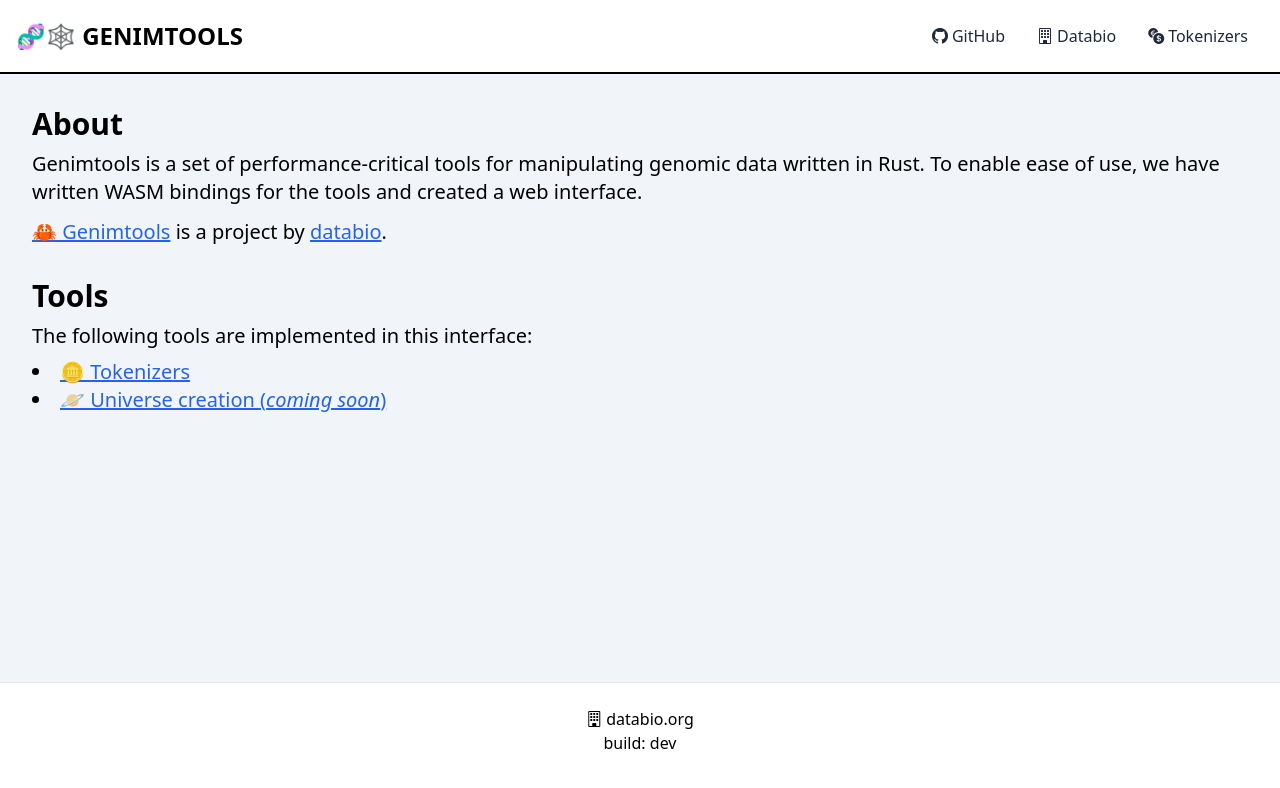
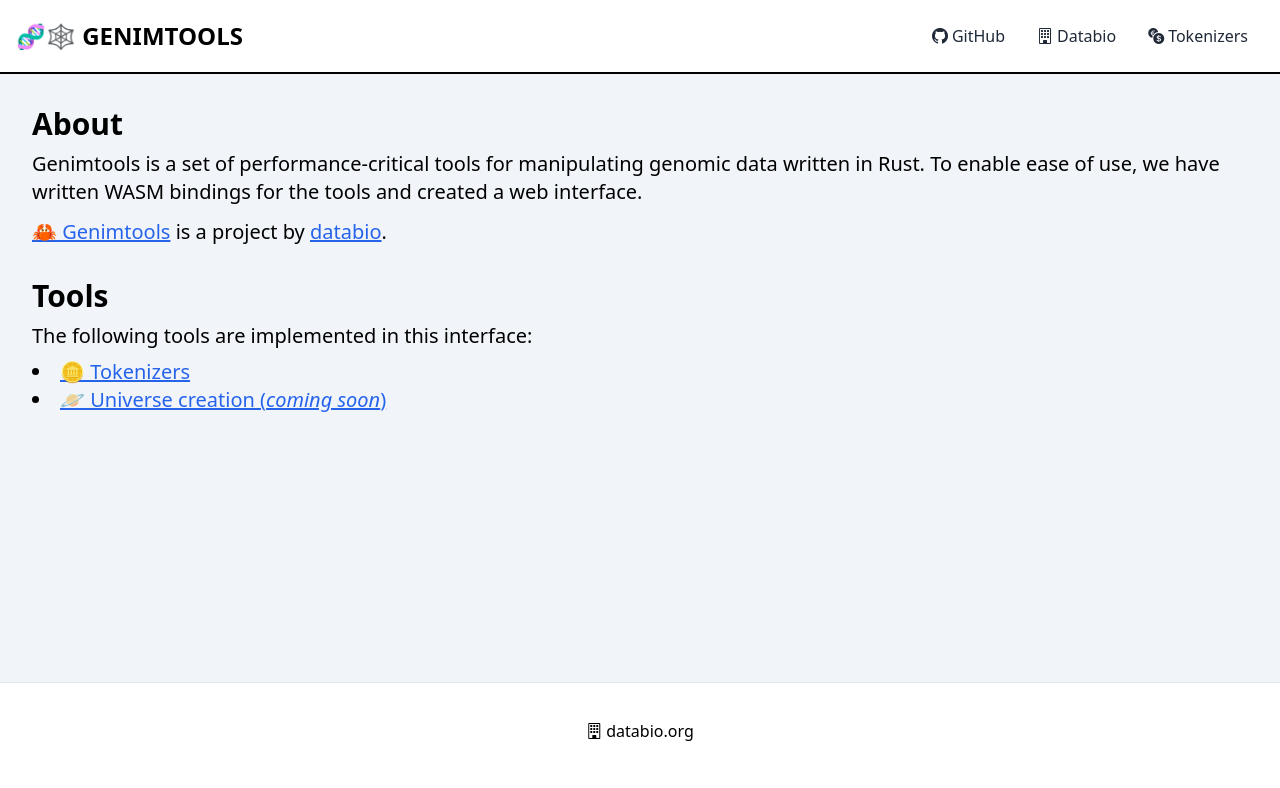
Before and after one commit to nleroy917/genimtools-web, a Next.js app in the folder client/: page / in a window 1280 px wide. Shown: the top 788 px of the page. Built offline with nearby package versions, Linux system fonts and the light colour scheme.

Commit message:
deploy to prod

```diff
--- a/client/components/footer.tsx
+++ b/client/components/footer.tsx
@@ -7,9 +7,6 @@ export default function Footer() {
         <i className="bi bi-building mr-1"></i>
         databio.org
       </Link>
-      <span>
-        build: <span>{process.env.GITHUB_SHA?.slice(0, 7) || 'dev'}</span>
-      </span>
     </footer>
   );
 }
--- a/client/components/nav.tsx
+++ b/client/components/nav.tsx
@@ -21,7 +21,8 @@ export default function Nav() {
         <Link href="/">
           <h1 className="text-2xl font-extrabold">🧬🕸️ GENIMTOOLS</h1>
         </Link>
-        <div className="flex flex-row">
+        <li className="flex">
+          <ul className="flex">
             <NavItem href="https://github.com/databio/genimtools">
               <i className="bi bi-github mr-1"></i>
               GitHub
@@ -34,7 +35,8 @@ export default function Nav() {
               <i className="bi bi-currency-exchange mr-1"></i>
               Tokenizers
             </NavItem>
-        </div>
+          </ul>
+        </li>
       </ul>
     </nav>
   );
```
Lines whose indentation alone changed are shown as unchanged.
